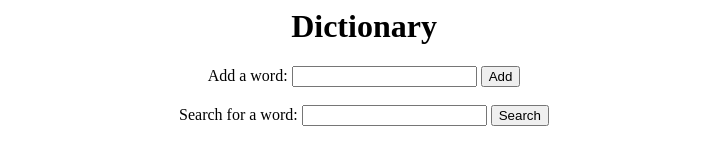
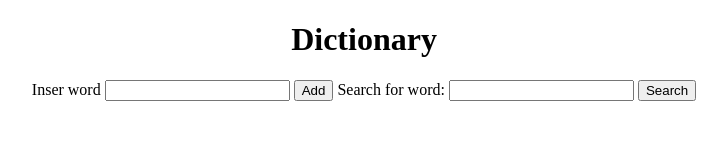
Before and after one commit to burceavlad93/Dictionary, a plain HTML site: page Dictionary.html in a window 1280 px wide. Shown: the whole page, without its empty margins (276-1003 px from the left). Drawn offline with Linux system fonts and the light colour scheme.

Commit message:
Update Dictionary.html

```diff
--- a/Dictionary.html
+++ b/Dictionary.html
@@ -1,14 +1,14 @@
+<!DOCTYPE html>
 <html>
 <body>
   <center>
     <h1>Dictionary</h1>
-    <label>Add a word:</label>
+    <label>Inser word</label>
     <input type="text" id="add">
-    <button class="button" onclick="addWord();">Add</button>
-    <br><br>
-    <label>Search for a word:</label>
+    <button id="button" onclick="addWord();">Add</button>
+    <label>Search for word:</label>
     <input type="text" id="search">
-    <button class="button" onclick="searchWord();">Search</button>
+    <button id="button" onclick="searchWord();">Search</button>
   </center>
 </body>
 </html>
```
